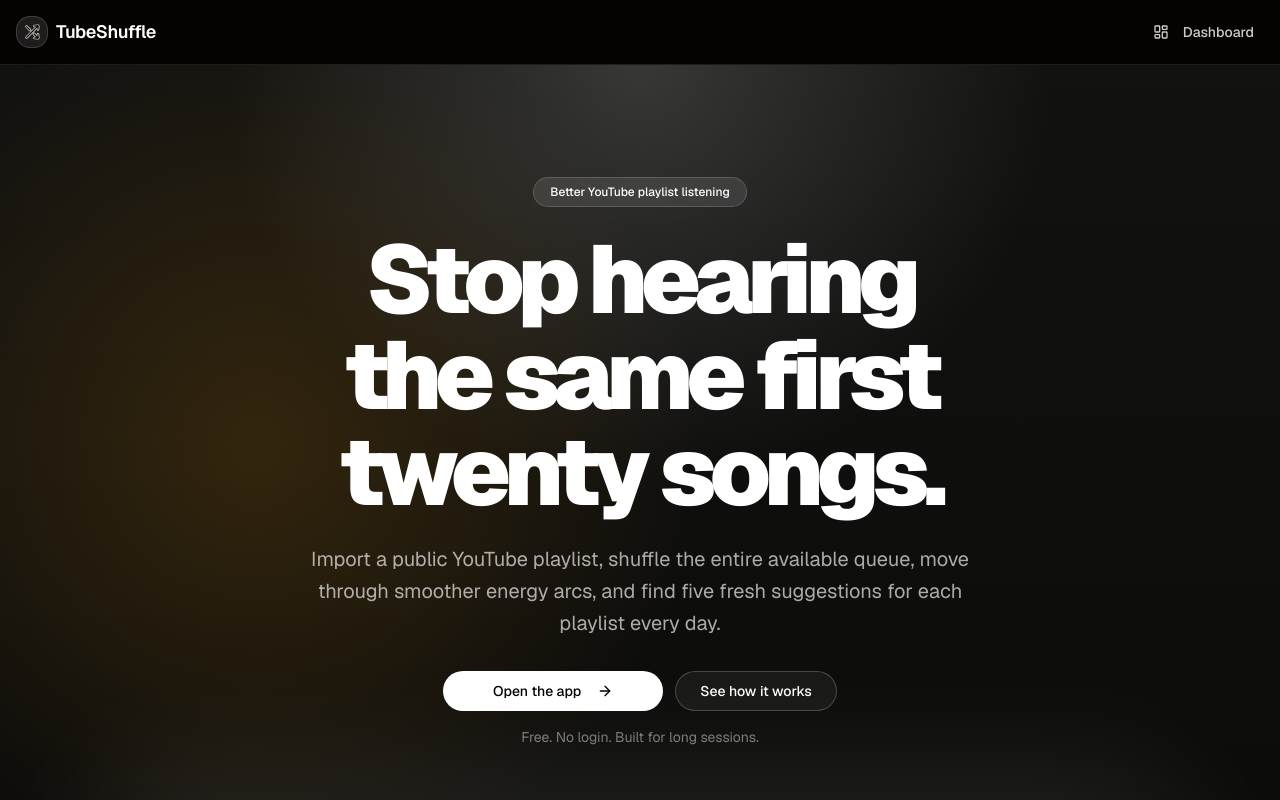
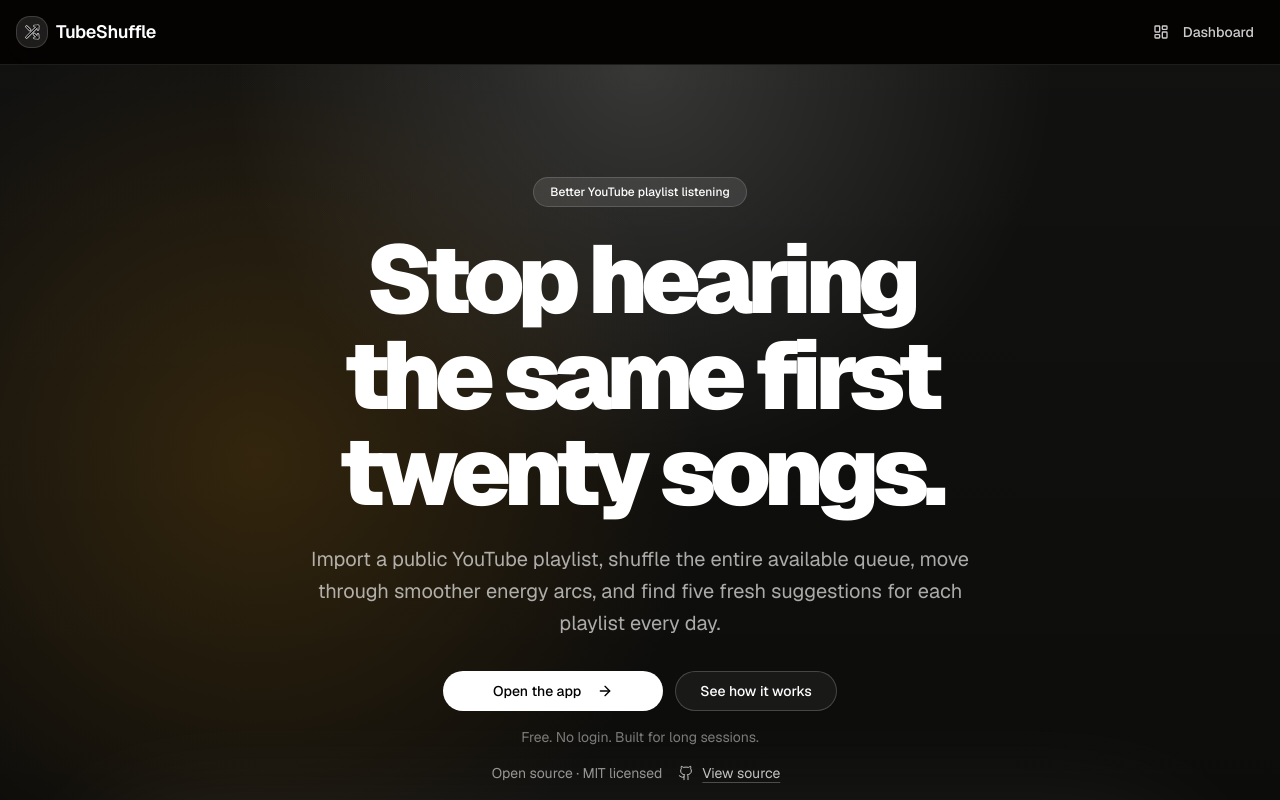
Before and after one commit to gustavocaiano/tubeshuffle, a Next.js app: page / in a window 1280 px wide. Shown: the top 800 px of the page. Built offline with nearby package versions, Linux system fonts and the light colour scheme; no server answers.

Commit message:
add MIT licensing and GitHub source links

```diff
--- a/src/app/page.tsx
+++ b/src/app/page.tsx
@@ -10,6 +10,7 @@ import {
   CheckCircle2,
   CircleOff,
   Database,
+  Github,
   Headphones,
   HelpCircle,
   ListMusic,
@@ -365,6 +366,19 @@ export default function HomePage() {
               <p className="mt-4 text-sm text-white/45">
                 Free. No login. Built for long sessions.
               </p>
+              <p className="mt-1 flex flex-wrap items-center justify-center gap-x-2 text-sm text-white/55">
+                <span>Open source &middot; MIT licensed</span>
+                <a
+                  href="https://github.com/gustavocaiano/tubeshuffle"
+                  target="_blank"
+                  rel="noopener noreferrer"
+                  className="inline-flex min-h-11 items-center gap-2 rounded-lg px-2 text-white/75 underline decoration-white/25 underline-offset-4 transition-colors hover:text-white hover:decoration-white/75 focus-visible:outline-2 focus-visible:outline-offset-2 focus-visible:outline-white/75"
+                >
+                  <Github aria-hidden="true" className="h-4 w-4" strokeWidth={1.5} />
+                  View source
+                  <span className="sr-only"> (opens in a new tab)</span>
+                </a>
+              </p>
             </div>
 
             <HeroPlayerMock />
--- a/src/components/layouts/Footer.tsx
+++ b/src/components/layouts/Footer.tsx
@@ -1,11 +1,11 @@
 import Link from "next/link";
 import Image from "next/image";
-import { Coffee } from "lucide-react";
+import { Coffee, Github } from "lucide-react";
 
 export function Footer() {
   return (
     <footer className="border-t border-white/10 bg-[#080807] text-white">
-      <div className="container mx-auto flex flex-col items-center gap-4 px-4 py-8 md:flex-row md:justify-between">
+      <div className="container mx-auto flex flex-col items-center gap-4 px-4 py-8 lg:flex-row lg:justify-between">
         <div className="flex items-center gap-2">
           <div className="flex h-6 w-6 items-center justify-center rounded-lg border border-white/15 bg-white/10">
             <Image
@@ -21,9 +21,22 @@ export function Footer() {
         </div>
 
         <nav className="flex flex-wrap items-center justify-center gap-x-6 gap-y-2 text-sm text-white/55">
-          <Link href="/dashboard" className="transition-colors hover:text-white">
+          <Link
+            href="/dashboard"
+            className="inline-flex min-h-11 items-center rounded-lg transition-colors hover:text-white focus-visible:outline-2 focus-visible:outline-offset-4 focus-visible:outline-white/75"
+          >
             Open app
           </Link>
+          <a
+            href="https://github.com/gustavocaiano/tubeshuffle"
+            target="_blank"
+            rel="noopener noreferrer"
+            className="inline-flex min-h-11 items-center gap-2 whitespace-nowrap rounded-lg transition-colors hover:text-white focus-visible:outline-2 focus-visible:outline-offset-4 focus-visible:outline-white/75"
+          >
+            <Github aria-hidden="true" className="h-4 w-4" strokeWidth={1.5} />
+            Source code
+            <span className="sr-only"> (opens in a new tab)</span>
+          </a>
           <a
             href="https://buymeacoffee.com/gustavocaiano"
             target="_blank"
@@ -36,8 +49,8 @@ export function Footer() {
           </a>
         </nav>
 
-        <p className="text-sm text-white/45">
-          &copy; {new Date().getFullYear()} TubeShuffle. All rights reserved.
+        <p className="text-center text-sm text-white/55">
+          &copy; {new Date().getFullYear()} TubeShuffle. MIT licensed.
         </p>
       </div>
     </footer>
```
Also changed, not shown: 2 other files (tests, documents, lock files or other folders).
